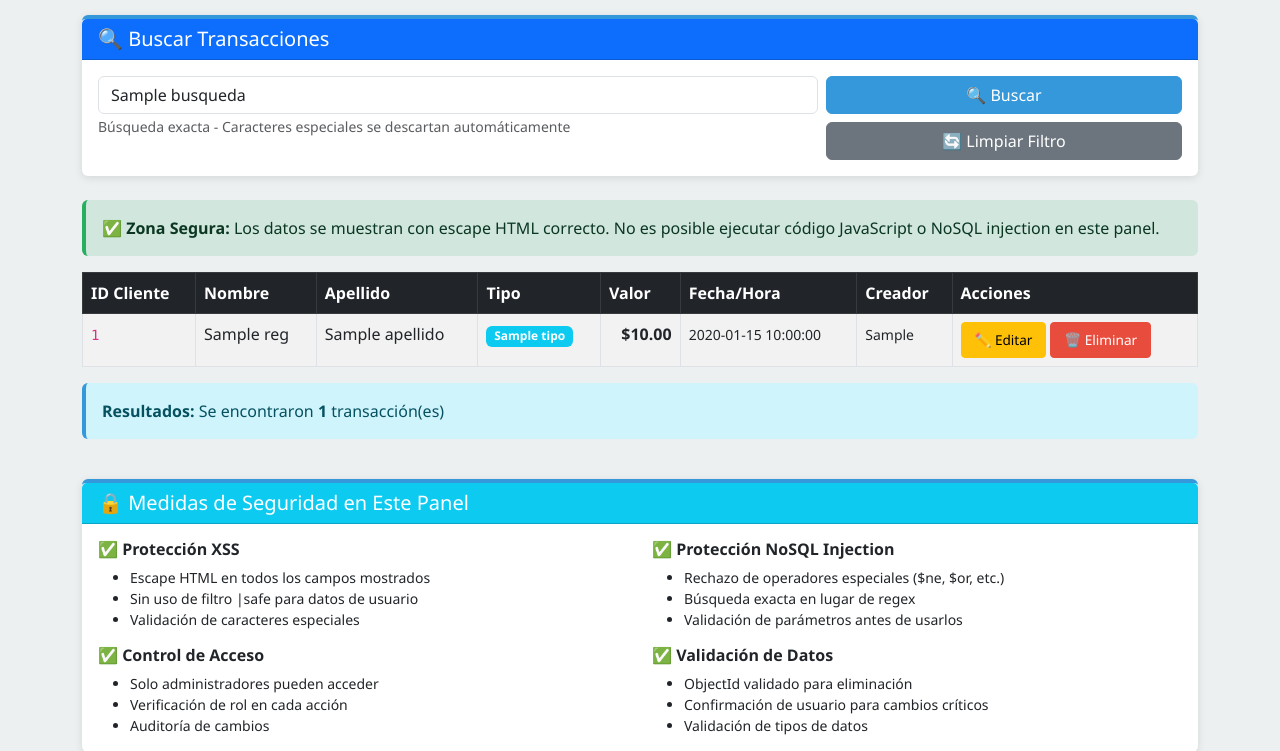
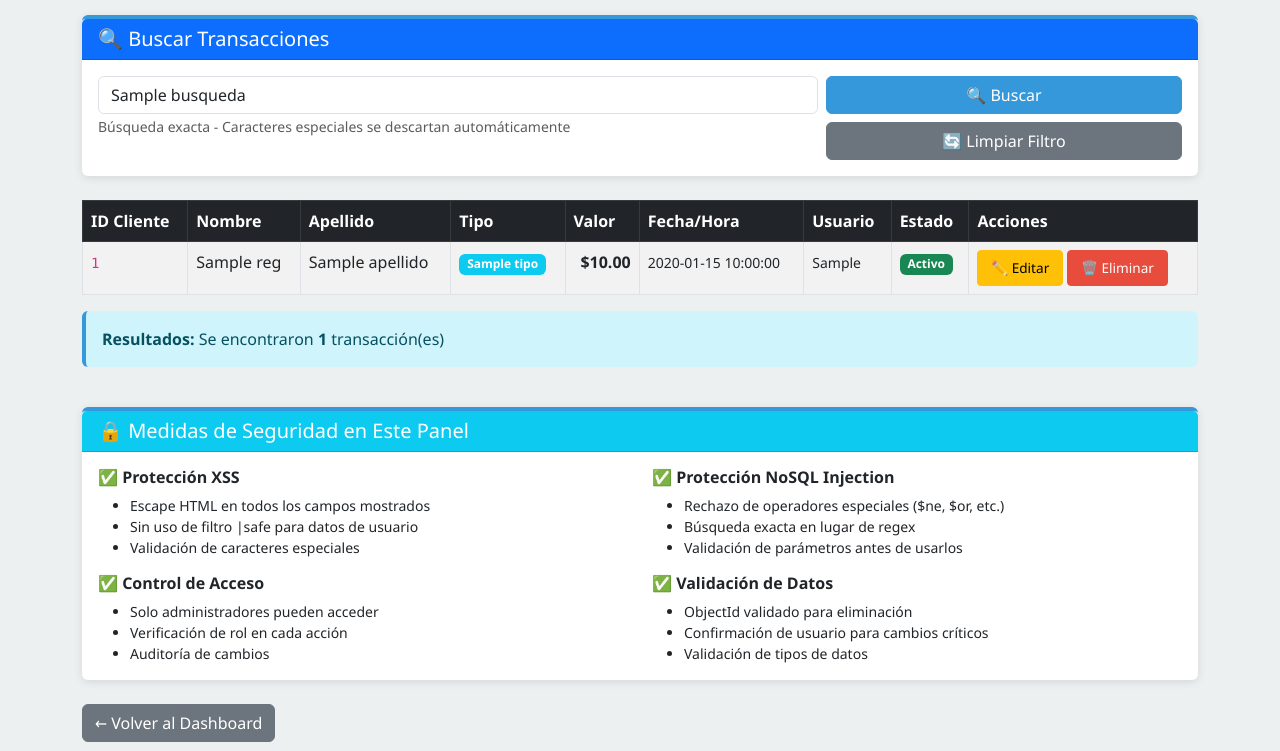
Before and after one commit to rainerdsaenz1-cpu/PROYECTO-PROGRMACION, a Flask app: template clase_flask-master/templates/admin.html in a window 1280 px wide. Shown: the part 133-884 px from the top of the page. Run offline with Flask 3, Linux system fonts and the light colour scheme; the template is opened without the code that fills it: most values are stand-ins (such as "Sample title", 1, 10 or a date in 2020).

Commit message:
Update admin.html

```diff
--- a/clase_flask-master/templates/admin.html
+++ b/clase_flask-master/templates/admin.html
@@ -36,12 +36,6 @@
       </div>
     </div>
 
-    <!-- Información de Seguridad -->
-    <div class="alert alert-success" role="alert">
-      <strong>✅ Zona Segura:</strong> Los datos se muestran con escape HTML correcto.
-      No es posible ejecutar código JavaScript o NoSQL injection en este panel.
-    </div>
-
     <!-- Tabla de Transacciones -->
     {% if registros|length > 0 %}
     <div class="table-responsive">
@@ -54,7 +48,8 @@
             <th>Tipo</th>
             <th>Valor</th>
             <th>Fecha/Hora</th>
-            <th>Creador</th>
+            <th>Usuario</th>
+            <th>Estado</th>
             <th>Acciones</th>
           </tr>
         </thead>
@@ -76,18 +71,21 @@
               <small>{{ reg.fecha_hora }}</small>
             </td>
             <td>
-              <small>{{ reg.get('usuario_creador', 'Sistema') }}</small>
+              <small>{{ reg.usuario_creador_display or reg.usuario_creador or '—' }}</small>
             </td>
             <td>
-              {% if reg.get('usuario_creador') != '[usuario eliminado]' %}
-                <a href="/editar/{{ reg._id }}" class="btn btn-sm btn-warning" title="Modificar">
-                  ✏️ Editar
-                </a>
+              {% if reg.creador_estado == 'Activo' %}
+                <span class="badge bg-success">Activo</span>
+              {% elif reg.creador_estado == 'Eliminado' %}
+                <span class="badge bg-danger">Eliminado</span>
               {% else %}
-                <button class="btn btn-sm btn-secondary" disabled title="Bloqueado">
-                  🔒 Bloqueado
-                </button>
+                —
               {% endif %}
+            </td>
+            <td>
+              <a href="/editar/{{ reg._id }}" class="btn btn-sm btn-warning" title="Modificar">
+                ✏️ Editar
+              </a>
               <form method="POST" action="/eliminar/{{ reg._id }}" style="display:inline;"
                     onsubmit="return confirm('¿Estás seguro de que deseas eliminar esta transacción?');">
                 {{ csrf_field() }}
```
